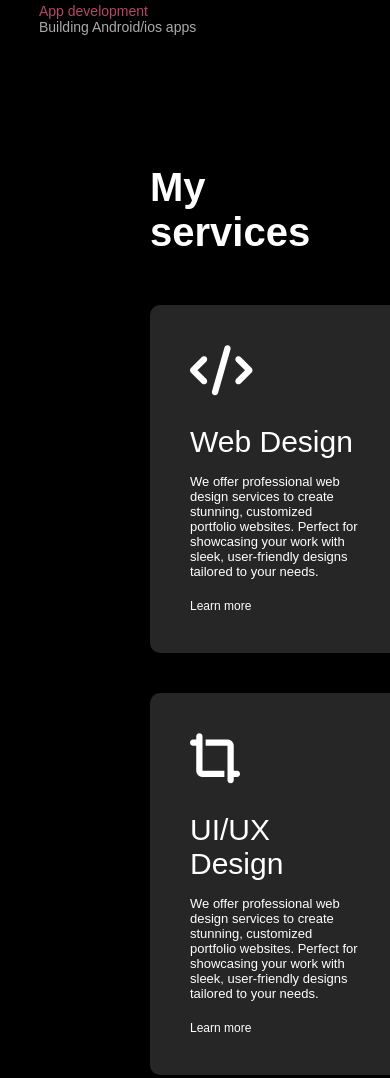
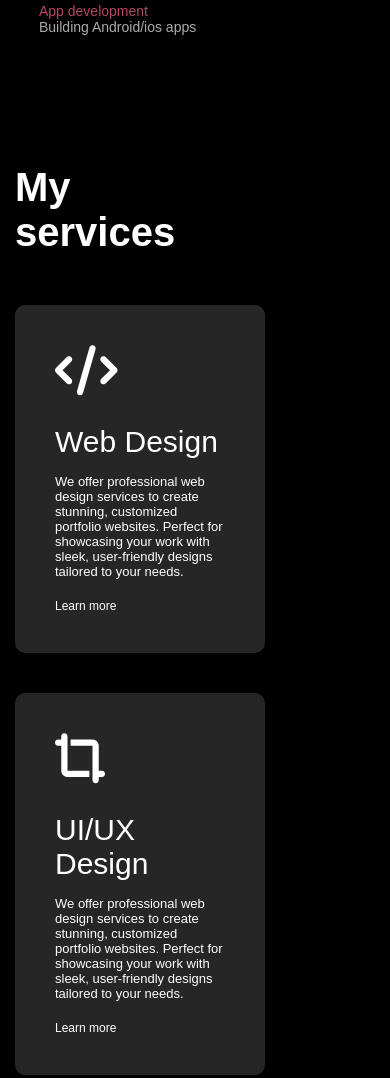
Before and after one commit to Mmithraa2523/portfolio-, a plain HTML site: page index.html in a window 390 px wide. Shown: the part 1519-2597 px from the top of the page. Drawn offline with Linux system fonts and the light colour scheme.

Commit message:
Update style.css

```diff
--- a/style.css
+++ b/style.css
@@ -399,6 +399,9 @@ nav .fas{
     .copyright{
         font-size: 14px;
     }
+    #services{
+        padding-left: 15px
+    }
 
 }
 #msg{
```
